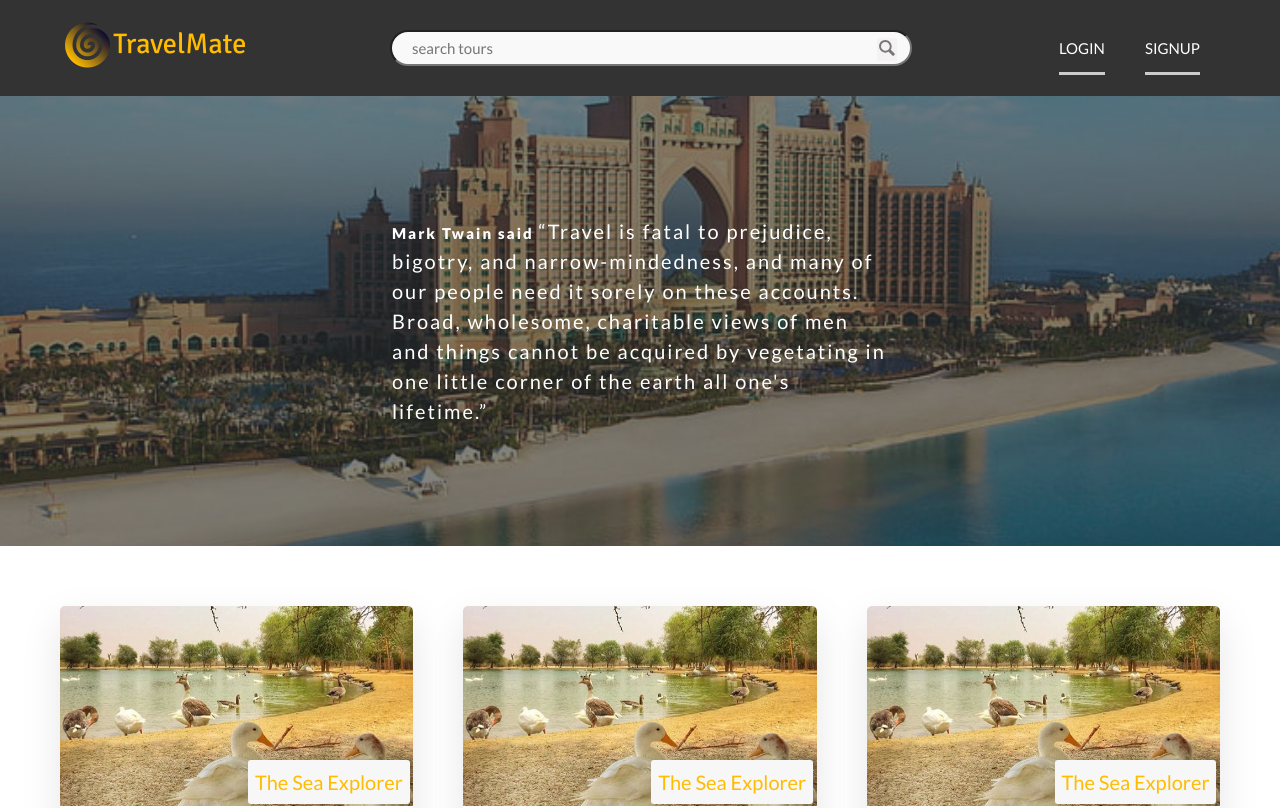
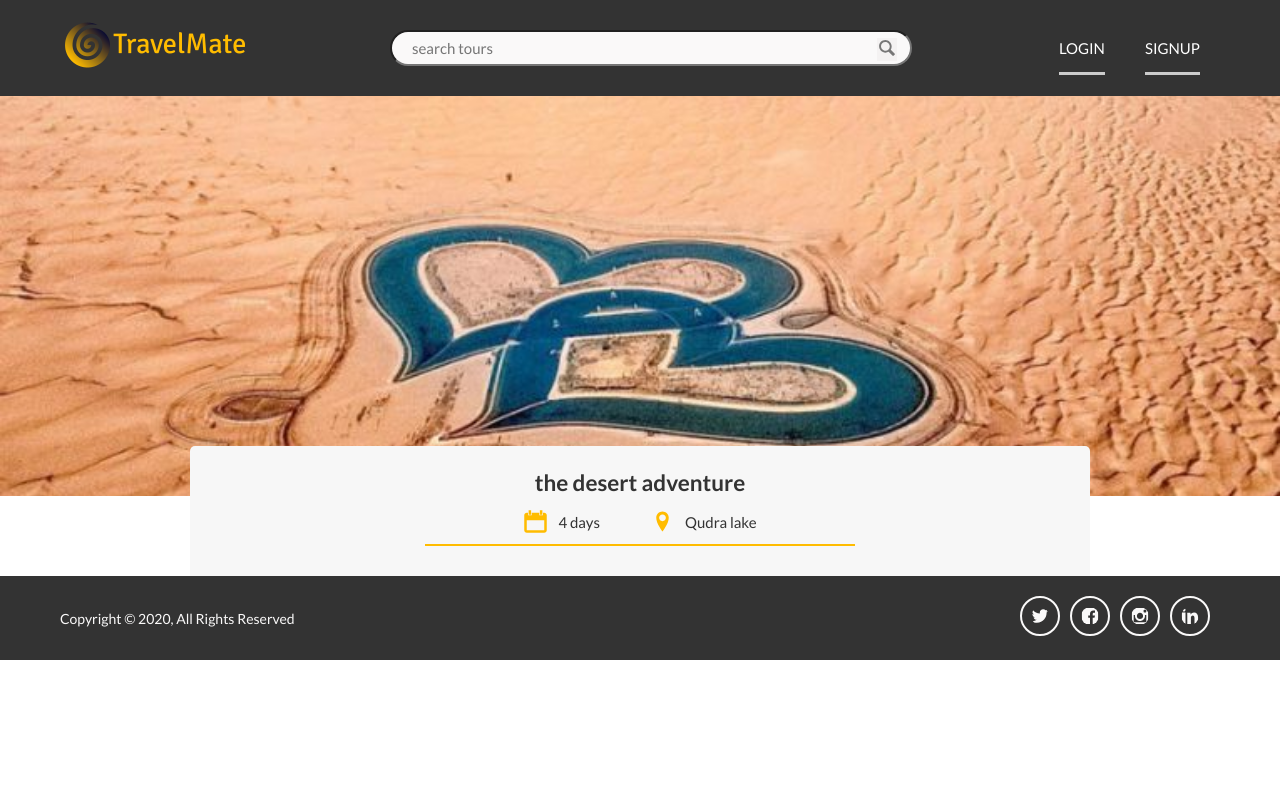
Before and after one commit to zoomi-raja/tour-booking-bp, a React (Create React App) app in the folder frontend/: page /tour/2 in a window 1280 px wide. Shown: the top 808 px of the page. Built offline with nearby package versions, Linux system fonts and the light colour scheme.

Commit message:
tour detail screen init

```diff
--- a/frontend/package.json
+++ b/frontend/package.json
@@ -9,6 +9,7 @@
     "node-sass": "^4.14.1",
     "react": "^16.13.1",
     "react-dom": "^16.13.1",
+    "react-router-dom": "^5.1.2",
     "react-scripts": "3.4.1"
   },
   "scripts": {
--- a/frontend/src/App.js
+++ b/frontend/src/App.js
@@ -1,8 +1,13 @@
 import React from 'react';
+import { BrowserRouter } from 'react-router-dom';
 import Home from './containers/Home/Home';
 
 function App() {
-  return <Home />;
+  return (
+    <BrowserRouter>
+      <Home />
+    </BrowserRouter>
+  );
 }
 
 export default App;
--- a/frontend/src/components/Header/Header.js
+++ b/frontend/src/components/Header/Header.js
@@ -1,13 +1,13 @@
 import React from 'react';
 import Navbar from './Navbar/Navbar';
-import Showcase from './Showcase/Showcase';
 class Header extends React.Component {
   render() {
     return (
-      <header id="main-header">
-        <Navbar />
-        <Showcase />
-      </header>
+      <div>
+        <header id="main-header">
+          <Navbar />
+        </header>
+      </div>
     );
   }
 }
--- a/frontend/src/components/Logo/Logo.js
+++ b/frontend/src/components/Logo/Logo.js
@@ -1,9 +1,10 @@
 import React from 'react';
+import { Link } from 'react-router-dom';
 import appLogo from '../../assets/logo.png';
 import classes from './logo.module.scss';
 const logo = (props) => (
-  <div className={classes.logo}>
+  <Link className={classes.logo} to="/">
     <img src={appLogo} alt="logo" />
-  </div>
+  </Link>
 );
 export default logo;
--- /dev/null
+++ b/frontend/src/components/Notfound/Notfound.js
@@ -0,0 +1,16 @@
+import React from 'react';
+const notFound = (props) => (
+  <div style={{ position: 'relative', height: '80vh', fontSize: '5rem' }}>
+    <span
+      style={{
+        position: 'absolute',
+        top: '50%',
+        left: '50%',
+        transform: 'translate(-50%, -50%)',
+      }}
+    >
+      Path not found
+    </span>
+  </div>
+);
+export default notFound;
--- a/frontend/src/components/Tours/Tour/Tour.js
+++ b/frontend/src/components/Tours/Tour/Tour.js
@@ -1,4 +1,5 @@
 import React from 'react';
+import { Link } from 'react-router-dom';
 import classes from './Tour.module.scss';
 import svgSprite from '../../../assets/icons.svg';
 import tempImg from '../../../assets/qudra-lake.jpg';
@@ -47,12 +48,9 @@ const Tour = (props) => (
           </p>
         </div>
         <div className={classes.card__footer_right}>
-          <a
-            className="btn btn--secondary btn--small"
-            href="/tour/the-sea-explorer"
-          >
+          <Link className="btn btn--secondary btn--small" to="/tour/2">
             Details
-          </a>
+          </Link>
         </div>
       </div>
     </div>
--- a/frontend/src/components/Tours/Tour/Tour.module.scss
+++ b/frontend/src/components/Tours/Tour/Tour.module.scss
@@ -5,7 +5,7 @@
   border-top-left-radius: 5px;
   overflow: hidden;
   border-top-right-radius: 5px;
-  box-shadow: 0 1.5rem 4rem rgba(0, 0, 0, 0.1);
+  box-shadow: 0 1.5rem 4rem rgba(0, 0, 0, 0.2);
   color: var(--secondary-color);
   font-size: 1.2rem;
   &:after {
--- a/frontend/src/components/Tours/Tours.js
+++ b/frontend/src/components/Tours/Tours.js
@@ -1,15 +1,20 @@
 import React from 'react';
+import Aux from '../../hoc/Aux';
 import Tour from './Tour/Tour';
 import classes from './Tours.module.scss';
+import Showcase from '../Header/Showcase/Showcase';
 const Tours = (props) => {
   const tours = [];
   for (let i = 0; i < 6; i++) {
     tours.push(<Tour key={i} />);
   }
   return (
-    <section id="tours" className="container pt-6">
-      <div className={classes.tour_cards}>{tours}</div>
-    </section>
+    <Aux>
+      <Showcase />
+      <section id="tours" className="container pt-6">
+        <div className={classes.tour_cards}>{tours}</div>
+      </section>
+    </Aux>
   );
 };
 export default Tours;
--- a/frontend/src/containers/Home/Home.js
+++ b/frontend/src/containers/Home/Home.js
@@ -1,12 +1,19 @@
 import React from 'react';
 import Layout from '../../hoc/Layout/Layout';
 import Tours from '../../components/Tours/Tours';
+import NotFound from '../../components/Notfound/Notfound';
+import Tourdetail from '../../containers/Tourdetail/Tourdetail';
+import { Switch, Route } from 'react-router-dom';
 
 class Home extends React.Component {
   render() {
     return (
       <Layout>
-        <Tours />
+        <Switch>
+          <Route path="/tour/:id" component={Tourdetail} />
+          <Route exact path="/" component={Tours} />
+          <Route path="*" component={NotFound} />
+        </Switch>
       </Layout>
     );
   }
--- /dev/null
+++ b/frontend/src/containers/Tourdetail/Tourdetail.js
@@ -0,0 +1,41 @@
+import React from 'react';
+import coverPhoto from '../../assets/qudra-lake-cover.jpg';
+import svgSprite from '../../assets/icons.svg';
+import classes from './Tourdetail.module.scss';
+class Tourdetail extends React.Component {
+  render() {
+    return (
+      <section id="tour-detail">
+        <div
+          className={classes.detail_cover}
+          style={{
+            background: `url(${coverPhoto}) no-repeat center center/cover`,
+          }}
+        ></div>
+        <div className={['container', classes.container].join(' ')}>
+          <div className={classes['detail-heading']}>
+            <h1 className={classes['detail-heading__title']}>
+              the desert adventure
+            </h1>
+            <div className={classes['detail-heading__info']}>
+              <div className={classes['detail-icons']}>
+                <svg className={classes['detail-icons__icon']}>
+                  <use xlinkHref={`${svgSprite}#icon-calendar`}></use>
+                </svg>
+                <span>4 days</span>
+              </div>
+              <div className={classes['detail-icons']}>
+                <svg className={classes['detail-icons__icon']}>
+                  <use xlinkHref={`${svgSprite}#icon-location-pin`}></use>
+                </svg>
+                <span>Qudra lake</span>
+              </div>
+            </div>
+          </div>
+          <div className="bottom-line"></div>
+        </div>
+      </section>
+    );
+  }
+}
+export default Tourdetail;
--- /dev/null
+++ b/frontend/src/containers/Tourdetail/Tourdetail.module.scss
@@ -0,0 +1,38 @@
+.detail_cover {
+  height: 50vh;
+  img {
+    object-fit: cover;
+  }
+}
+
+.container {
+  margin-top: -5rem;
+  background-color: var(--background-color);
+  max-width: 90rem;
+  border-top-left-radius: 5px;
+  border-top-right-radius: 5px;
+}
+.detail-heading {
+  color: var(--secondary-color);
+  text-align: center;
+  font-size: 1.5rem;
+  &__info {
+    display: flex;
+    justify-content: center;
+    align-items: center;
+    margin: 1rem;
+  }
+}
+.detail-icons {
+  display: flex;
+  align-items: center;
+  &:not(:last-child) {
+    margin-right: 5rem;
+  }
+  &__icon {
+    height: 2.5rem;
+    width: 2.5rem;
+    fill: var(--main-color);
+    margin-right: 1rem;
+  }
+}
--- a/frontend/src/index.css
+++ b/frontend/src/index.css
@@ -58,8 +58,8 @@ a {
 .btn:hover {
   -webkit-transform: translateY(-3px);
   transform: translateY(-3px);
-  -webkit-box-shadow: 0 1rem 2rem rgba(0, 0, 0, 0.15);
-  box-shadow: 0 1rem 2rem rgba(0, 0, 0, 0.15);
+  -webkit-box-shadow: 0 1rem 2rem rgba(0, 0, 0, 0.35);
+  box-shadow: 0 1rem 2rem rgba(0, 0, 0, 0.35);
 }
 .btn--small {
   padding: 1.25rem 3rem !important;
@@ -73,6 +73,13 @@ a {
   background-color: var(--secondary-color);
   color: #fff;
 }
+.bottom-line {
+  height: 2px;
+  width: 50%;
+  background-color: #ffbc00;
+  display: block;
+  margin: 0 auto 1rem auto;
+}
 /* paddings */
 .pt-6 {
   padding-top: 6rem;
```
Also changed, not shown: frontend/src/assets/qudra-lake-cover.jpg (added), 1 other file (tests, documents, lock files or other folders).
